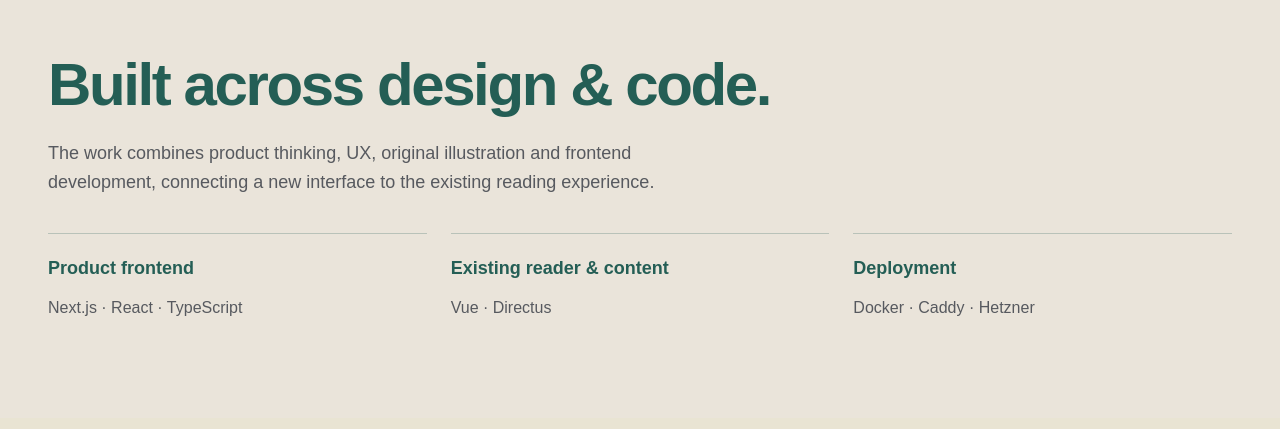
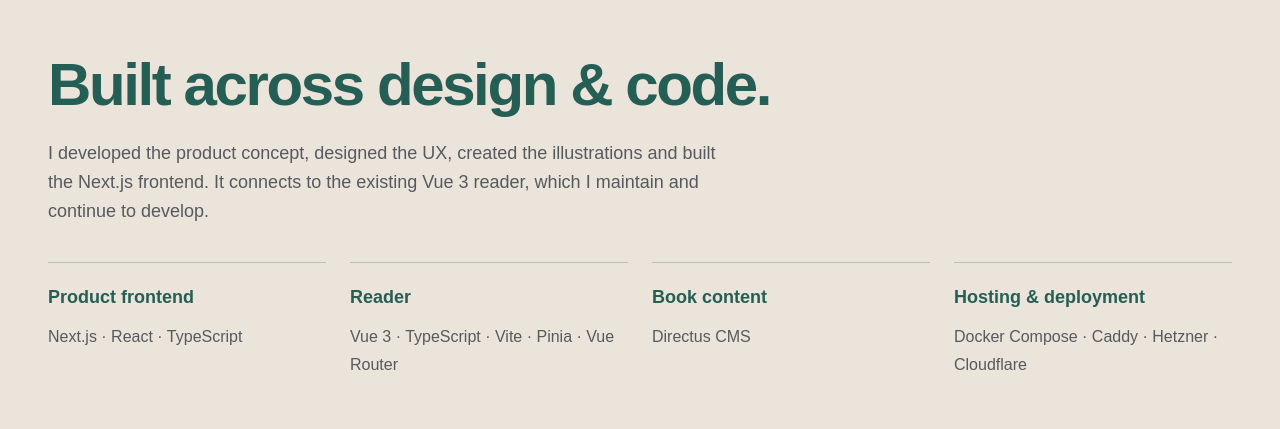
Before and after one commit to Katrinerosa/Pensel.Pixel, a Next.js app: page /readflow in a window 1280 px wide. Shown: the part 2240-2669 px from the top of the page. Built offline with nearby package versions, Linux system fonts and the light colour scheme; a web font is replaced by a local one.

Commit message:
docs: describe the ReadFlow reader and deployment stack

```diff
--- a/app/readflow/page.tsx
+++ b/app/readflow/page.tsx
@@ -16,8 +16,9 @@ const decisions = [
 ];
 const stack = [
   { title: "Product frontend", description: "Next.js · React · TypeScript" },
-  { title: "Existing reader & content", description: "Vue · Directus" },
-  { title: "Deployment", description: "Docker · Caddy · Hetzner" },
+  { title: "Reader", description: "Vue 3 · TypeScript · Vite · Pinia · Vue Router" },
+  { title: "Book content", description: "Directus CMS" },
+  { title: "Hosting & deployment", description: "Docker Compose · Caddy · Hetzner · Cloudflare" },
 ];
 
 export default function ReadflowPage() {
@@ -83,8 +84,8 @@ export default function ReadflowPage() {
         <section className="bg-warm px-6 py-20 sm:px-8 sm:py-24 lg:px-12">
           <div className="mx-auto max-w-[1240px]">
             <h2 className="text-4xl font-black tracking-[-0.04em] text-brand sm:text-6xl">Built across design & code.</h2>
-            <p className="mt-6 max-w-2xl text-lg leading-relaxed text-ink/75">The work combines product thinking, UX, original illustration and frontend development, connecting a new interface to the existing reading experience.</p>
-            <dl className="mt-9 grid gap-6 md:grid-cols-3">
+            <p className="mt-6 max-w-2xl text-lg leading-relaxed text-ink/75">I developed the product concept, designed the UX, created the illustrations and built the Next.js frontend. It connects to the existing Vue 3 reader, which I maintain and continue to develop.</p>
+            <dl className="mt-9 grid gap-6 sm:grid-cols-2 xl:grid-cols-4">
               {stack.map((item) => <div key={item.title} className="border-t border-brand/25 pt-5"><dt className="text-lg font-bold text-brand">{item.title}</dt><dd className="mt-3 text-base leading-7 text-ink/75">{item.description}</dd></div>)}
             </dl>
           </div>
--- a/components/SelectedWork.tsx
+++ b/components/SelectedWork.tsx
@@ -18,7 +18,7 @@ const projects = [
     title: "ReadFlow",
     category: "OWN PRODUCT · LEARNING",
     brief: "Make it more inviting for children to choose a story and start reading.",
-    contribution: "Product concept, UX and original illustrations. I built the Next.js frontend and connected it to the existing reader, which I maintain and continue to develop.",
+    contribution: "Product concept, UX and original illustrations. I built the Next.js frontend and connected it to the existing Vue 3 reader, which I maintain and continue to develop.",
     outcome: "A working reading prototype. Adaptive support and the chatbot are still in development.",
     colour: "bg-soft",
     image: "luna-reading",
```
